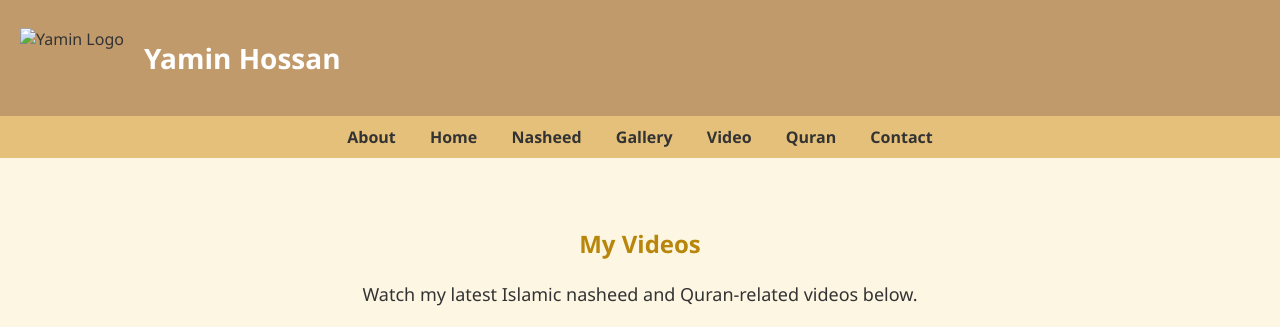
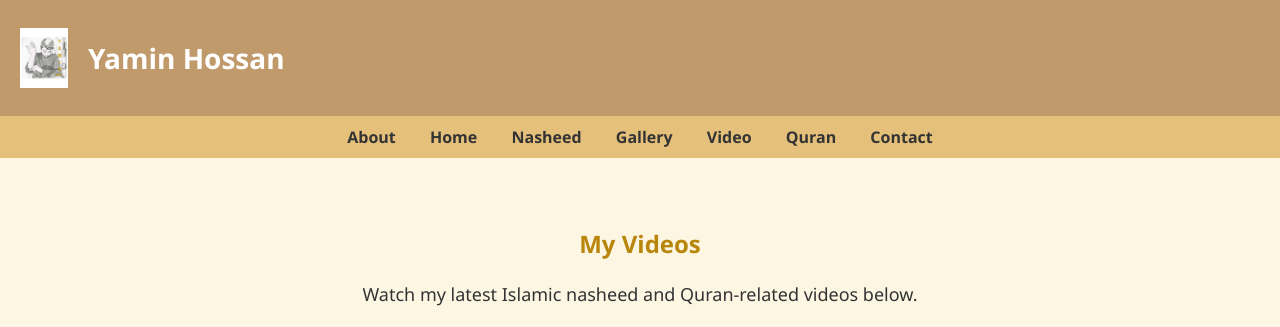
Before and after one commit to Yamin725/yaminhossan-site, a plain HTML site: page video.html in a window 1280 px wide. Shown: the top 327 px of the page. Drawn offline with Linux system fonts and the light colour scheme.

Commit message:
Update video.html

```diff
--- a/video.html
+++ b/video.html
@@ -66,7 +66,7 @@
 </head>
 <body>
   <header>
-    <img src="my prof...png" alt="Yamin Logo" />
+    <img src="logo.png" alt="Logo">
     <h1>Yamin Hossan</h1>
   </header>
   <nav>
```
